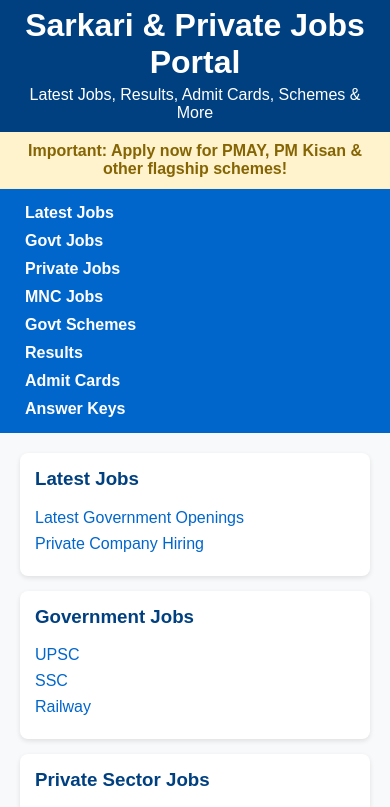
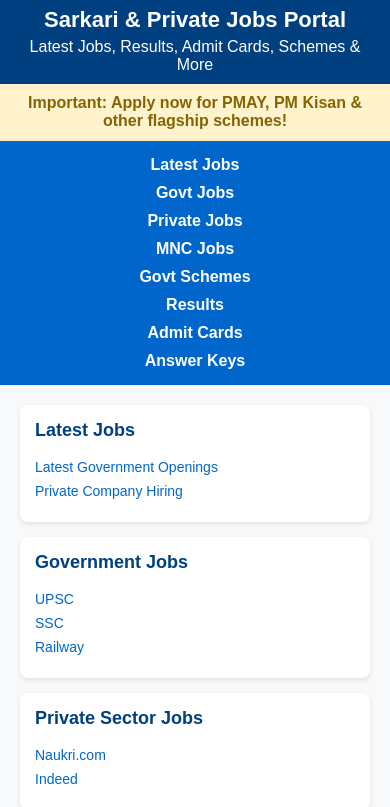
Before and after one commit to Sudesh-Shi/CareerInfo, a plain HTML site: page index.html in a window 390 px wide. Shown: the part 31-838 px from the top of the page. Drawn offline with Linux system fonts and the light colour scheme.

Commit message:
Update index.html

```diff
--- a/index.html
+++ b/index.html
@@ -4,12 +4,22 @@
   <meta charset="UTF-8">
   <meta name="viewport" content="width=device-width, initial-scale=1.0">
   <title>Job & Scheme Portal</title>
- <!-- ✅ This is SEO taglines section: Helps in search engine visibility and ranking -->
+
+  <!-- ✅ This is SEO taglines section: Helps in search engine visibility and ranking -->
   <meta name="title" content="CareerInfo - Sarkari Result, Admit Card, Jobs">
   <meta name="description" content="Sarkari Result, Admit Card, Government & Private Jobs, Yojana Updates, MNC Jobs – भारत की सभी सरकारी और प्राइवेट नौकरियों की जानकारी एक जगह।">
   <meta name="keywords" content="sarkari result, job updates, private job, admit card, rojgar, yojana, mnc jobs">
   <meta name="robots" content="index, follow">
   <meta name="author" content="Sudesh Shi">
+
+  <!-- ✅ Google Analytics (Replace G-XXXXXXX with your real ID) -->
+  <script async src="https://www.googletagmanager.com/gtag/js?id=G-XXXXXXX"></script>
+  <script>
+    window.dataLayer = window.dataLayer || [];
+    function gtag(){dataLayer.push(arguments);}
+    gtag('js', new Date());
+    gtag('config', 'G-XXXXXXX'); // ← Replace this with your real GA ID
+  </script>
 
   <style>
     body {
@@ -17,23 +27,28 @@
       font-family: Arial, sans-serif;
       background-color: #f8f9fa;
     }
+
     header {
       background-color: #004080;
       color: white;
       text-align: center;
       padding: 10px 20px;
     }
+
     header img {
       width: 100px;
       height: auto;
     }
+
     header h1 {
       margin: 10px 0 5px;
     }
+
     header p {
       margin: 0;
       font-size: 16px;
     }
+
     nav {
       background: #0066cc;
       display: flex;
@@ -41,15 +56,18 @@
       justify-content: center;
       padding: 10px;
     }
+
     nav a {
       color: white;
       text-decoration: none;
       margin: 5px 15px;
       font-weight: bold;
     }
+
     nav a:hover {
       text-decoration: underline;
     }
+
     .highlight-schemes {
       background: #fff3cd;
       padding: 10px;
@@ -58,31 +76,38 @@
       color: #856404;
       border-bottom: 1px solid #ffeeba;
     }
+
     .container {
       display: grid;
       grid-template-columns: repeat(auto-fit, minmax(300px, 1fr));
       gap: 15px;
       padding: 20px;
     }
+
     .card {
       background: white;
       padding: 15px;
       border-radius: 8px;
       box-shadow: 0 2px 5px rgba(0,0,0,0.1);
     }
+
     .card h3 {
       margin-top: 0;
       color: #004080;
+      font-size: 20px;
     }
+
     .card a {
       display: block;
       color: #0066cc;
       text-decoration: none;
       margin: 8px 0;
     }
+
     .card a:hover {
       text-decoration: underline;
     }
+
     footer {
       background-color: #004080;
       color: white;
@@ -90,9 +115,24 @@
       padding: 15px;
       margin-top: 30px;
     }
-    @media (max-width: 600px) {
+
+    /* ✅ Responsive improvement for small screens */
+    @media (max-width: 768px) {
       nav {
         flex-direction: column;
+        align-items: center;
+      }
+
+      header h1 {
+        font-size: 22px;
+      }
+
+      .card h3 {
+        font-size: 18px;
+      }
+
+      .card a {
+        font-size: 14px;
       }
     }
   </style>
@@ -180,6 +220,5 @@
   <script>
     console.log("Job & Scheme Portal Loaded");
   </script>
-
 </body>
 </html>
```
